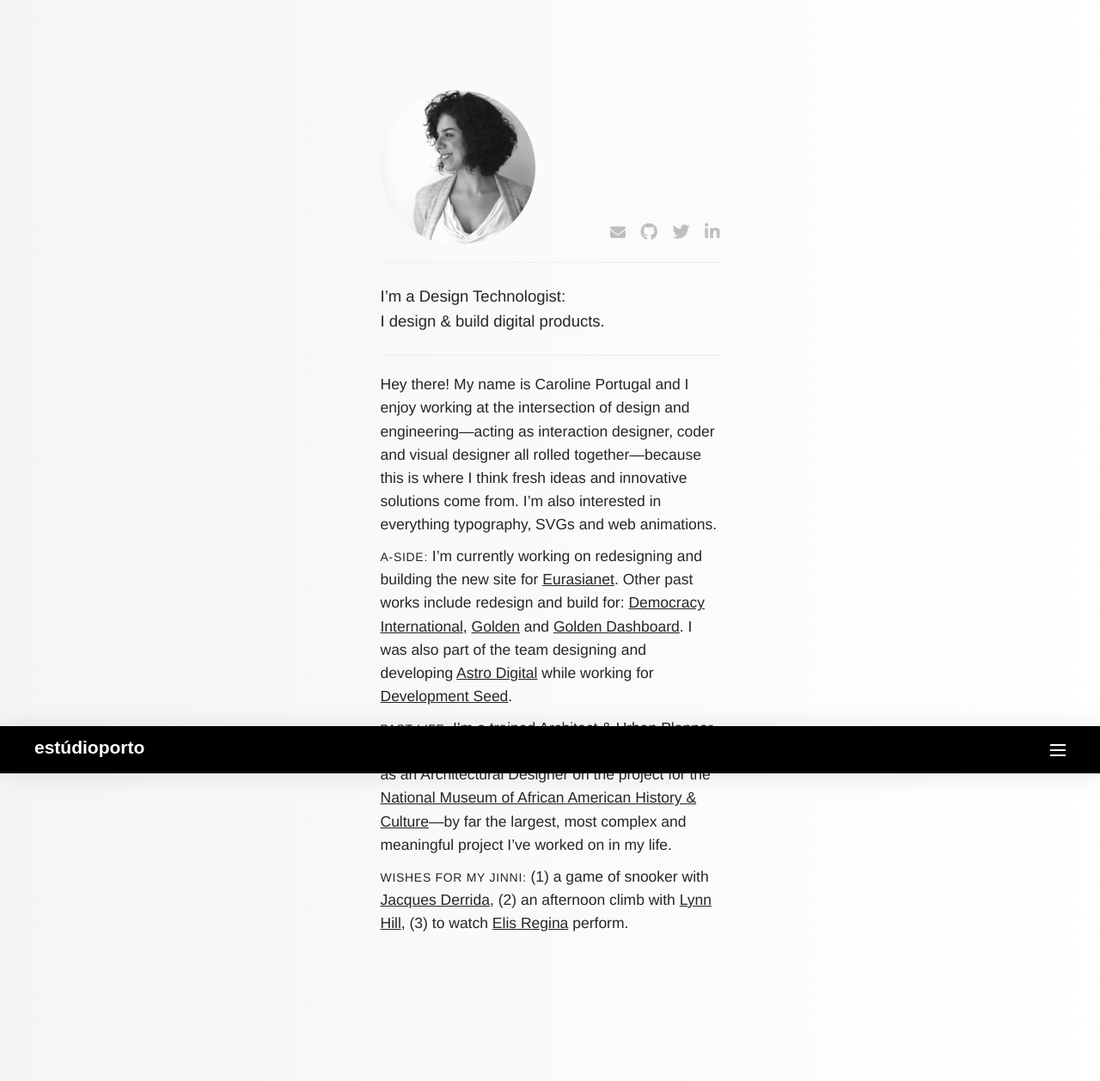
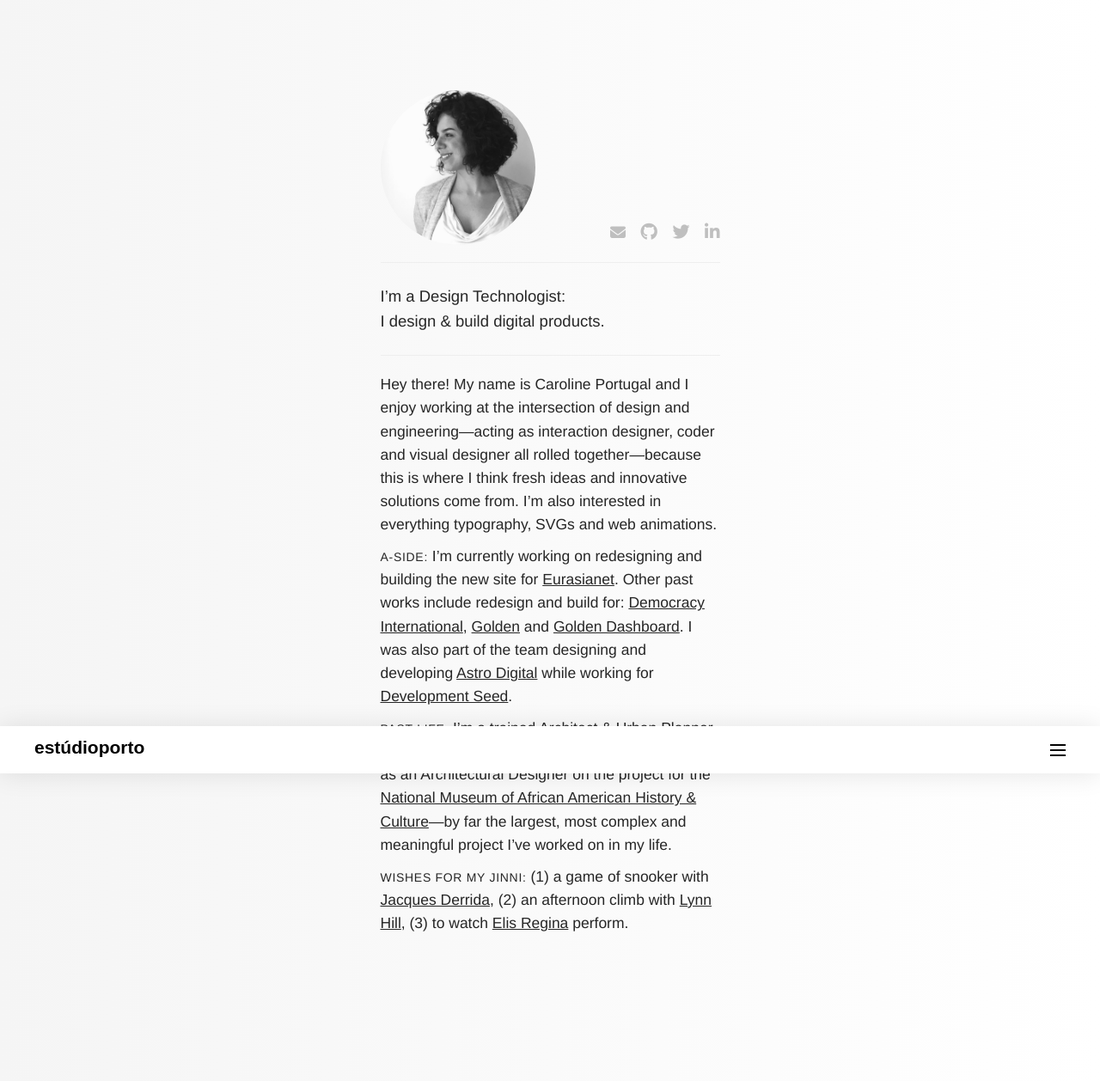
Before and after one commit to carolineportugal/estudioporto, a Jekyll site: the page built from about/index.html, in a window 1280 px wide. Shown: the whole page at 86% size. Built offline with Jekyll 4.4.1, drawn with Linux system fonts in a browser that asks for light colours; nearby versions of some CDN libraries; some web fonts are replaced.

Commit message:
progressing various

```diff
--- a/_layouts/default.html
+++ b/_layouts/default.html
@@ -7,11 +7,7 @@
 
     <h1 class="hidden-body-name">Estúdio Porto</h1>
 
-    {% if page.layout == "project" %}
-     {% include nav-light.html %}
-    {% else %}
-     {% include nav-dark.html %}
-    {% endif %}
+    {% include nav-light.html %}
 
     {{ content }}
 
--- a/_sass/_work.scss
+++ b/_sass/_work.scss
@@ -32,8 +32,8 @@
     //
 
     .image{
-      height:250px;
-      border:1px solid orange;
+      height:200px;
+      // border:1px solid orange;
       // filter: contrast(2) grayscale(1);
     }
 
```
